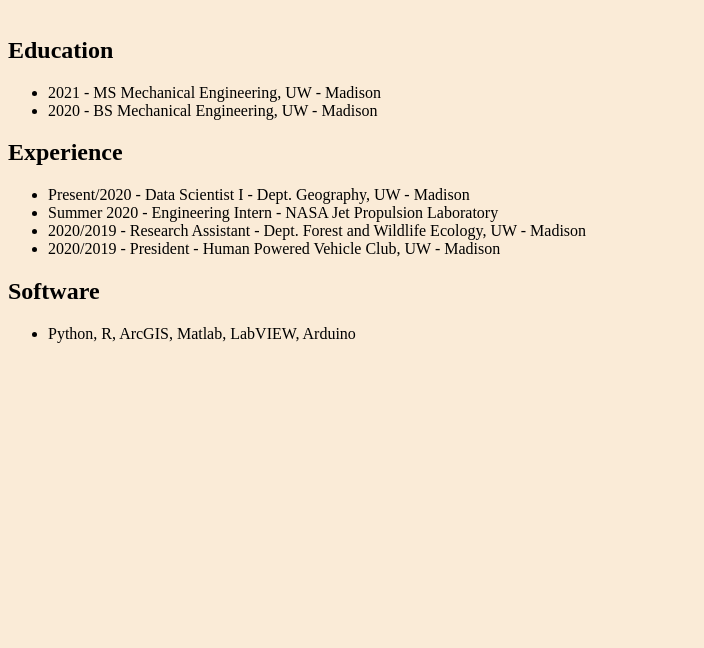
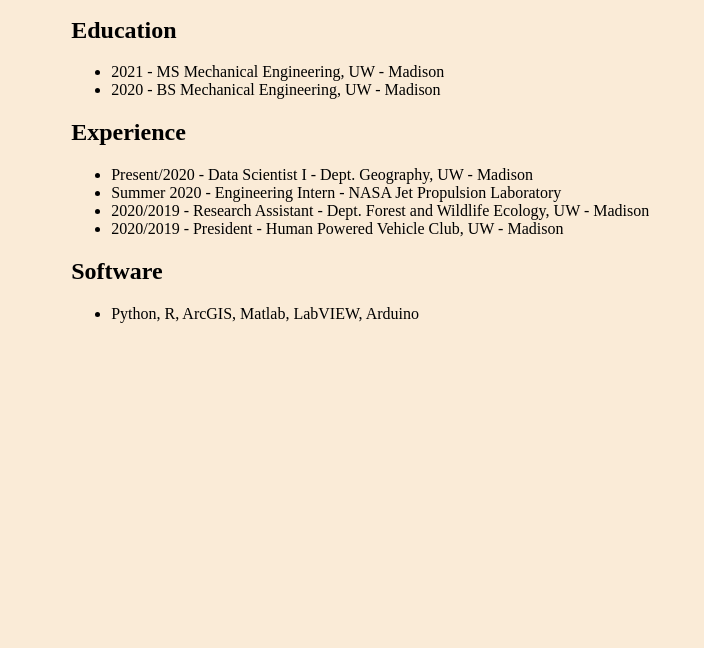
Before and after one commit to jmay3/jmay3.github.io, a plain HTML site: page cv.html in a window 1280 px wide. Shown: the part 152-800 px from the top of the page, without its empty margins (0-704 px from the left). Drawn offline with Linux system fonts and the light colour scheme.

Commit message:
fixed margin

```diff
--- a/cv.html
+++ b/cv.html
@@ -17,6 +17,7 @@
 
     </head>
     <body>
+        <div style="margin: 5%;">
             <h1>
                 Jacob May
             </h1>
@@ -26,7 +27,7 @@
                 </h2>
             </div>
             <!--<div class="horizontal_div"></div>-->
-        <div style="margin: 5%;"></div>
+            <div>
                 <h2>Education</h2>
                 <ul>
                     <li>2021 - MS Mechanical Engineering, UW - Madison</li>
@@ -44,5 +45,6 @@
                     <li>Python, R, ArcGIS, Matlab, LabVIEW, Arduino</li>
                 </ul>
             </div>
+        </div>
     </body>
 </html>
```
Lines whose indentation alone changed are shown as unchanged.
